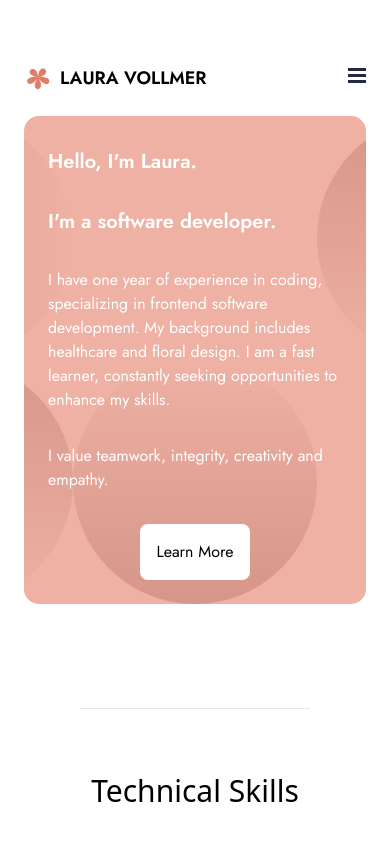
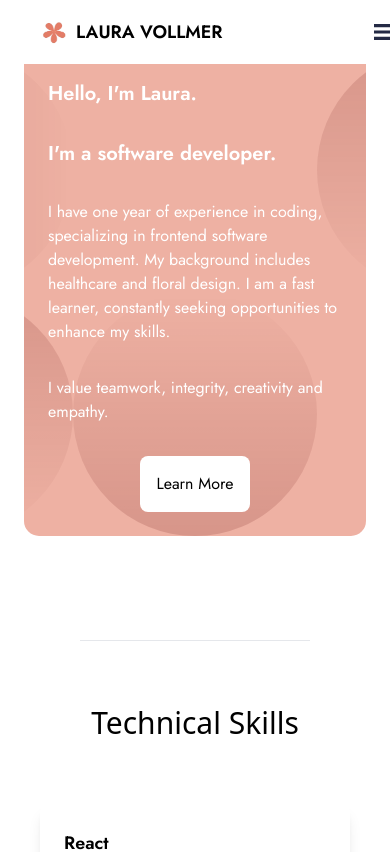
Before and after one commit to lavollmer/portfolio-lauradev, a React (Vite) app: page / in a window 390 px wide. Shown: the top 852 px of the page. Built offline with nearby package versions, Linux system fonts and the light colour scheme.

Commit message:
updating mobile navigation bar to be fixed

```diff
--- a/src/components/About.jsx
+++ b/src/components/About.jsx
@@ -6,7 +6,7 @@ const About = () => {
     <div className="flex flex-col md:flex-row items-center justify-center p-10 md:p-40 font-jost text-black">
       <div className="flex flex-col w-full md:w-1/2 md:pr-10 space-y-10">
         <div>
-          <h1 className="text-black text-5xl">About</h1>
+          <h1 className="text-black text-3xl md:text-5xl">About</h1>
         </div>
         <div className="flex flex-row">
           <h1 className="text-xl md:text-3xl font-bold">Why hello there!</h1>
--- a/src/components/Navigation.jsx
+++ b/src/components/Navigation.jsx
@@ -17,15 +17,15 @@ const Navigation = () => {
 
   return (
     <div className="font-jost">
-      <div className="md:hidden flex flex-row md:fixed top-0 z-20 w-full justify-between items-center md:pl-10 md:pr-10 bg-white md:mt-20 mt-10">
+      <div className="md:hidden fixed top-0 z-20 w-full flex flex-row justify-between items-center bg-white p-4">
         <div className="flex flex-row items-center justify-center space-x-2">
           <img src={Logo} alt="Flower logo" className="h-6 w-7" />
           <h1 className="font-semibold text-lg">LAURA VOLLMER</h1>
         </div>
         {/* hamburger button click */}
-        <div>
-          <button onClick={toggleSideNav}>
-            <img src={HamburgerIcon} alt="menu icon" />
+        <div className="flex-shrink-0">
+          <button onClick={toggleSideNav} className="p-2">
+            <img src={HamburgerIcon} alt="menu icon" className="h-4 w-4" />
           </button>
         </div>
       </div>
--- a/src/components/Sidenav.jsx
+++ b/src/components/Sidenav.jsx
@@ -20,20 +20,27 @@ const SideNav = ({ onClose }) => {
           <p>Laura Vollmer</p>
         </div>
         <div className="w-full border-t border-white p-4">
-          <Link to="projects" smooth={true} duration={500}>
+          <Link to="projects" smooth={true} duration={500} onClick={onClose}>
             <h1 className="flex flex-row items-center justify-center ">
               PROJECTS
             </h1>
           </Link>
         </div>
         <div className="w-full border-t border-white p-4">
-          <Link to="about" smooth={true} duration={500}>
+          <Link to="skills" smooth={true} duration={500} onClick={onClose}>
+            <h1 className="flex flex-row items-center justify-center ">
+              SKILLS
+            </h1>
+          </Link>
+        </div>
+        <div className="w-full border-t border-white p-4">
+          <Link to="about" smooth={true} duration={500} onClick={onClose}>
             <h1 className="flex flex-row items-center justify-center">ABOUT</h1>
           </Link>
         </div>
 
         <div className="flex flex-col items-center justify-center w-full m-10 p-6">
-          <Link to="contact" smooth={true} duration={500}>
+          <Link to="contact" smooth={true} duration={500} onClick={onClose}>
             <button className="border border-white rounded-lg py-2 px-4">
               CONTACT
             </button>
```
